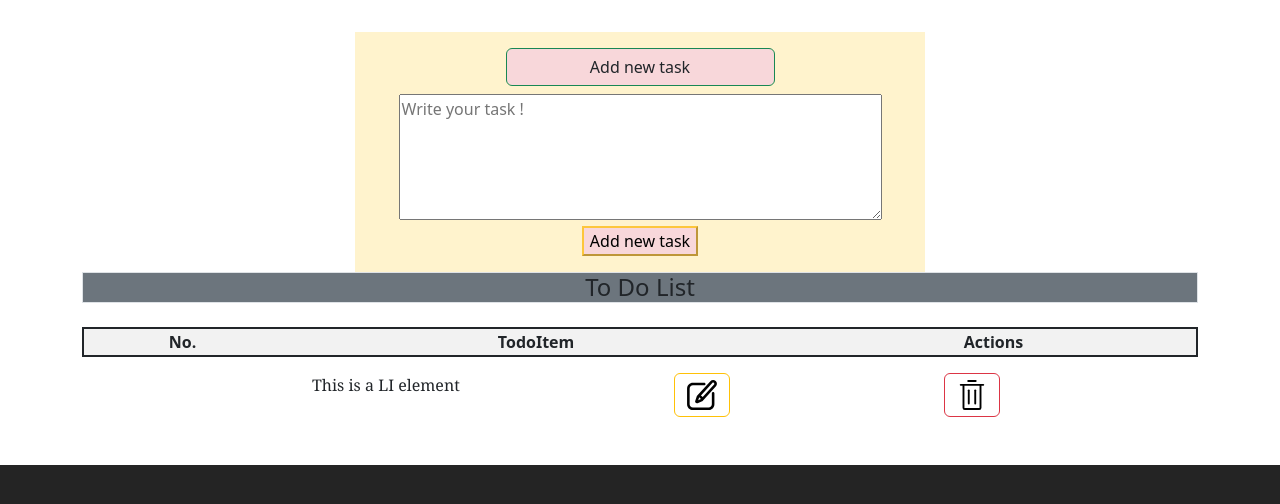
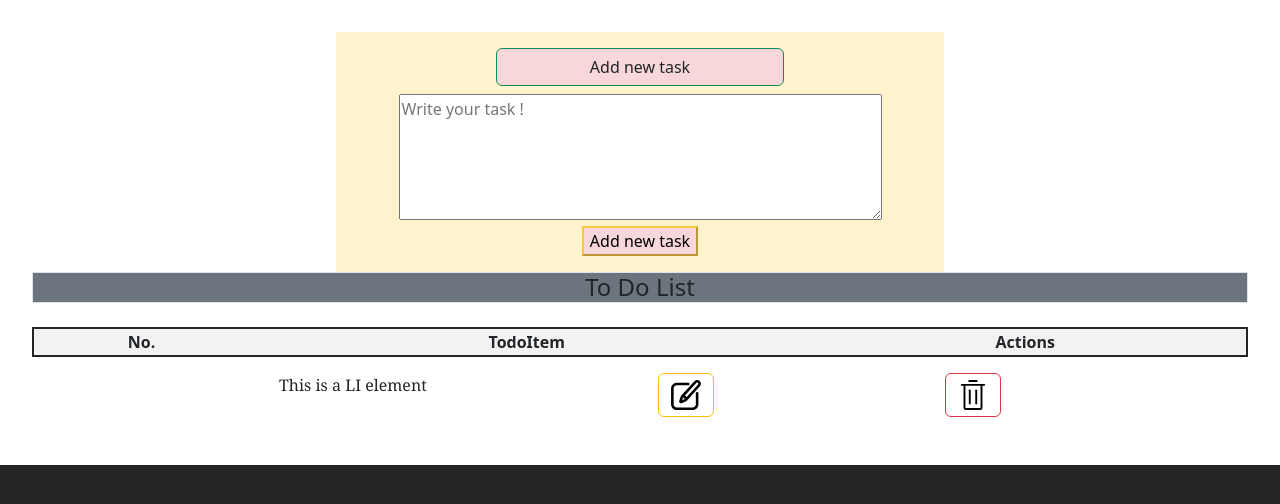
Before and after one commit to denis-sab/ToDo-React, a React (Vite) app: page / in a window 1280 px wide. Shown: the top 504 px of the page. Built offline with nearby package versions, Linux system fonts and the light colour scheme.

Commit message:
starting navbar

```diff
--- a/src/App.jsx
+++ b/src/App.jsx
@@ -1,7 +1,7 @@
 import { useState } from "react";
-import Todo from "./Components/Todo"
-import Todolist from "./Components/Todolist"
-import AddItem from "./Components/AddItem"
+import Todo from "./components/Todo";
+import Todolist from './components/Todolist'
+import AddItem from './components/AddItem'
 import "./App.css";
 import "bootstrap/dist/css/bootstrap.min.css";
 
@@ -13,21 +13,17 @@ function App() {
   const object = {} ;
   return (
     <>
-    <section className="container ">
+      <nav>
 
-      <div className="row ">
+      </nav>
+      <header>
+
+      </header>
+      <section className=" ">
         <AddItem />
-      </div>
-
-      <div className="row">
         <Todolist />
-      </div>
-
-      <div className="row">
         <Todo />
-      </div>
-
-    </section>
+      </section>
     </>
   );
 }
--- a/src/components/Todo.jsx
+++ b/src/components/Todo.jsx
@@ -1,4 +1,4 @@
-import './Todo.css'
+import "./Todo.css";
 
 function Todo() {
     return <div className='m-3 d-flex justify-content-evenly'>
```
Also changed, not shown: src/Components/navbar.jsx (added, +9 -0 lines), src/assets/Imgs/notes-logo-transparent.png (added), src/assets/Imgs/notes-logo-white-transparent.png (added).
